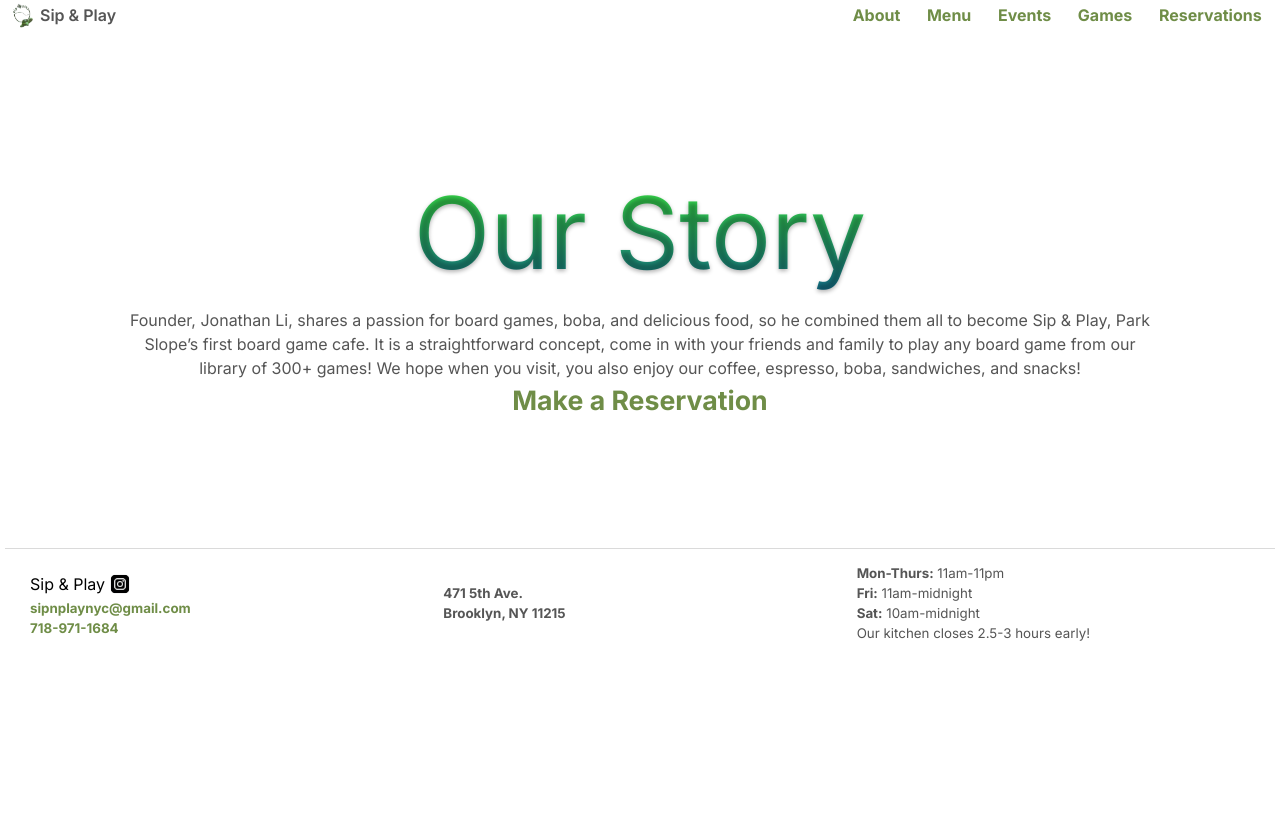
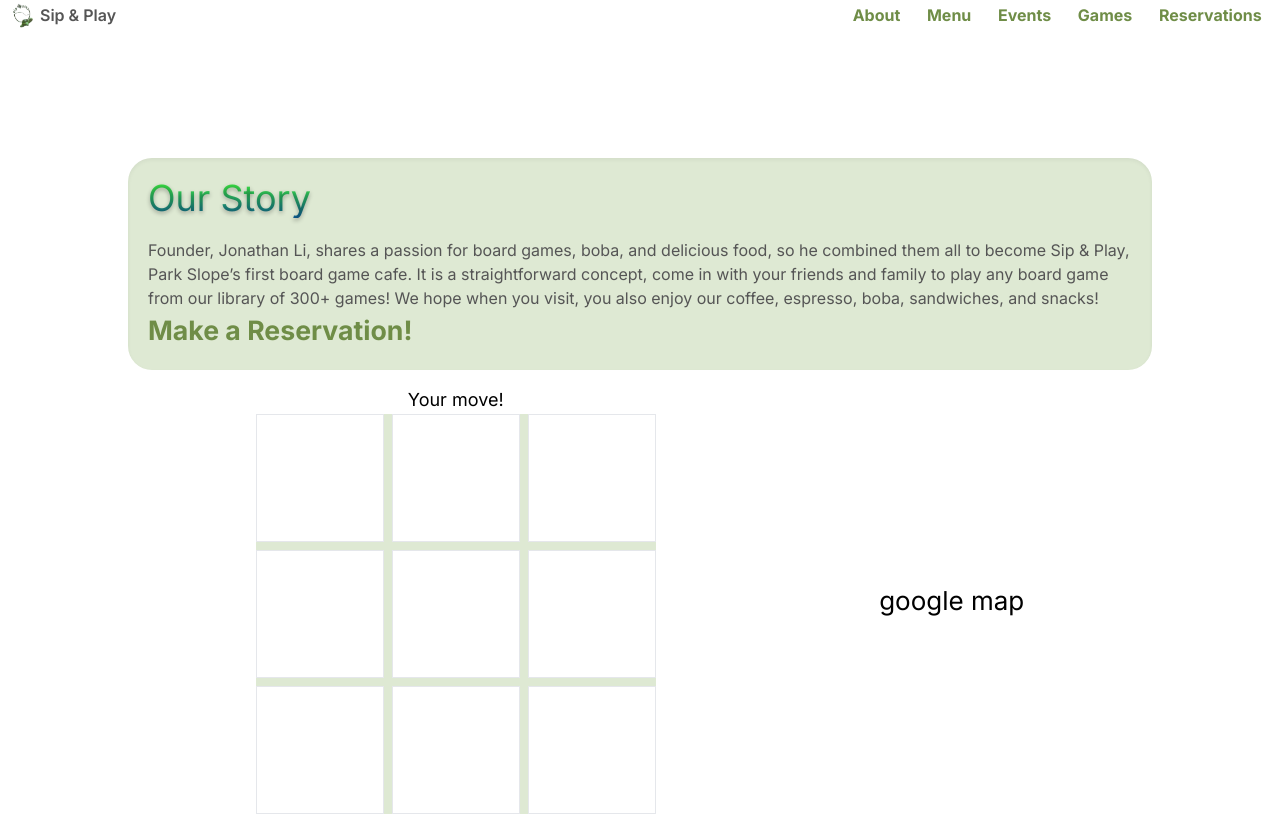
Before and after one commit to mlekhi/sipnplay, a React (Create React App) app: page /about in a window 1280 px wide. Shown: the top 815 px of the page. Built offline with nearby package versions, Linux system fonts and the light colour scheme.

Commit message:
tictactoe functionality, working on google map api

```diff
--- a/src/components/TicTacToe/TicTacToe.js
+++ b/src/components/TicTacToe/TicTacToe.js
@@ -0,0 +1,133 @@
+import React, { useState, useEffect } from "react";
+import O from "./TicTacToeAssets/O.png";
+import X from "./TicTacToeAssets/X.png";
+
+const TicTacToe = () => {
+  const [board, setBoard] = useState(Array(9).fill(""));
+  const [isXTurn, setIsXTurn] = useState(true);
+  const [status, setStatus] = useState("Your move!");
+  const [winner, setWinner] = useState(null);
+
+  const handleClick = (index) => {
+    if (board[index] !== "" || winner) return;
+
+    const newBoard = board.slice();
+    newBoard[index] = isXTurn ? "X" : "O";
+    setBoard(newBoard);
+
+    const win = checkWinner(newBoard);
+    if (win) {
+      setWinner(win);
+      setStatus(win === "X" ? "You won!!" : "You lost... it's ok");
+    } else if (newBoard.every((cell) => cell !== "")) {
+      setStatus("It's a tie!");
+    } else {
+      setIsXTurn(!isXTurn);
+      setStatus(isXTurn ? "AI is thinking..." : "Your move!");
+    }
+  };
+
+  const AImove = () => {
+    if (isXTurn || winner) return;
+
+    let move;
+    do {
+      move = Math.floor(Math.random() * 9);
+    } while (board[move] !== "");
+
+    handleClick(move);
+  };
+
+  const checkWinner = (board) => {
+    const winningCombos = [
+      [0, 1, 2],
+      [3, 4, 5],
+      [6, 7, 8],
+      [0, 3, 6],
+      [1, 4, 7],
+      [2, 5, 8],
+      [0, 4, 8],
+      [2, 4, 6],
+    ];
+
+    for (let i = 0; i < winningCombos.length; i++) {
+      const [a, b, c] = winningCombos[i];
+      if (board[a] && board[a] === board[b] && board[a] === board[c]) {
+        return board[a];
+      }
+    }
+    return null;
+  };
+
+  const resetGame = () => {
+    setBoard(Array(9).fill(""));
+    setIsXTurn(true);
+    setStatus("Your move!");
+    setWinner(null);
+  };
+
+  useEffect(() => {
+    if (!isXTurn && !winner) {
+      const timer = setTimeout(() => {
+        AImove();
+      }, 1000);
+      return () => clearTimeout(timer);
+    }
+    // eslint-disable-next-line react-hooks/exhaustive-deps
+  }, [isXTurn, winner]);
+
+  return (
+    <>
+      <div className="flex flex-col mx-auto">
+        <div className="status text-lg">{status}</div>
+        {(winner || status === "It's a tie!") && (
+          <button
+            className="my-2 px-4 py-2 bg-[#DEE9D3] shadow-inner text-white font-bold rounded"
+            onClick={resetGame}>
+            Play Again!
+          </button>
+        )}
+        <div className="grid grid-cols-3 gap-2 bg-[#DEE9D3] border-none">
+          {Array.from({ length: 9 }).map((_, index) => (
+            <>
+              {board[index] === "X" ? (
+                <img
+                  alt="TicTacToe square"
+                  src={X}
+                  className="w-32 h-32 border bg-white text-2xl font-bold focus:outline-none"
+                  value={index}
+                  key={index}
+                />
+              ) : board[index] === "O" ? (
+                <img
+                  alt="TicTacToe square"
+                  src={O}
+                  className="w-32 h-32 border bg-white text-2xl font-bold focus:outline-none"
+                  value={index}
+                  key={index}
+                />
+              ) : (
+                <div
+                  alt="TicTacToe square"
+                  src={null}
+                  className="w-32 h-32 border bg-white  text-2xl font-bold focus:outline-none"
+                  key={index}>
+                  {isXTurn ? (
+                    <button
+                      className="w-full h-full bg-white"
+                      value={index}
+                      onClick={() => handleClick(index)}></button>
+                  ) : (
+                    <button className="w-full h-full bg-white" value={index}></button>
+                  )}
+                </div>
+              )}
+            </>
+          ))}
+        </div>
+      </div>
+    </>
+  );
+};
+
+export default TicTacToe;
--- a/src/pages/About/About.js
+++ b/src/pages/About/About.js
@@ -1,5 +1,6 @@
 import React from "react";
 import Insta from "./InstagramEmbed.js";
+import TicTacToe from "../../components/TicTacToe/TicTacToe";
 
 function About() {
   const styles = {
@@ -17,18 +18,28 @@ function About() {
   return (
     <div>
       <div className="App-header">
-        <h1>Our Story</h1>
-        <p>
-          Founder, Jonathan Li, shares a passion for board games, boba, and
-          delicious food, so he combined them all to become Sip & Play, Park
-          Slope’s first board game cafe. It is a straightforward concept, come
-          in with your friends and family to play any board game from our
-          library of 300+ games! We hope when you visit, you also enjoy our
-          coffee, espresso, boba, sandwiches, and snacks!
-        </p>
-        <a style={styles.link} href="https://www.exploretock.com/sipnplay">
-          Make a Reservation
-        </a>
+        <div className="w-full flex flex-col p-5 items-start bg-[#DEE9D3] shadow-inner rounded-3xl">
+          <h1 className="text-4xl mb-5">Our Story</h1>
+          <p className="text-start">
+            Founder, Jonathan Li, shares a passion for board games, boba, and delicious food, so he
+            combined them all to become Sip & Play, Park Slope’s first board game cafe. It is a
+            straightforward concept, come in with your friends and family to play any board game
+            from our library of 300+ games! We hope when you visit, you also enjoy our coffee,
+            espresso, boba, sandwiches, and snacks!
+          </p>
+          <a style={styles.link} href="https://www.exploretock.com/sipnplay">
+            Make a Reservation!
+          </a>
+        </div>
+        <div className="flex flex-row justify-around items-center p-4 w-full">
+          <div className="tictactoe">
+            <TicTacToe />
+          </div>
+          <div className="map">
+            {/* import map here */}
+            google map
+          </div>
+        </div>
       </div>
     </div>
   );
```
Also changed, not shown: src/components/TicTacToe/TicTacToeAssets/O.png (added), src/components/TicTacToe/TicTacToeAssets/X.png (added).
